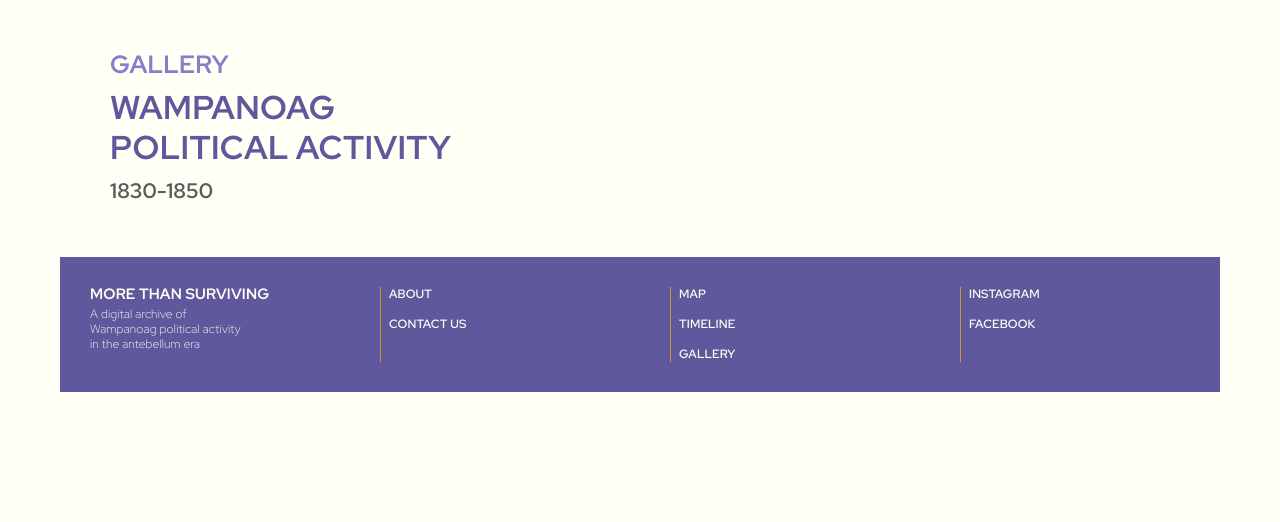
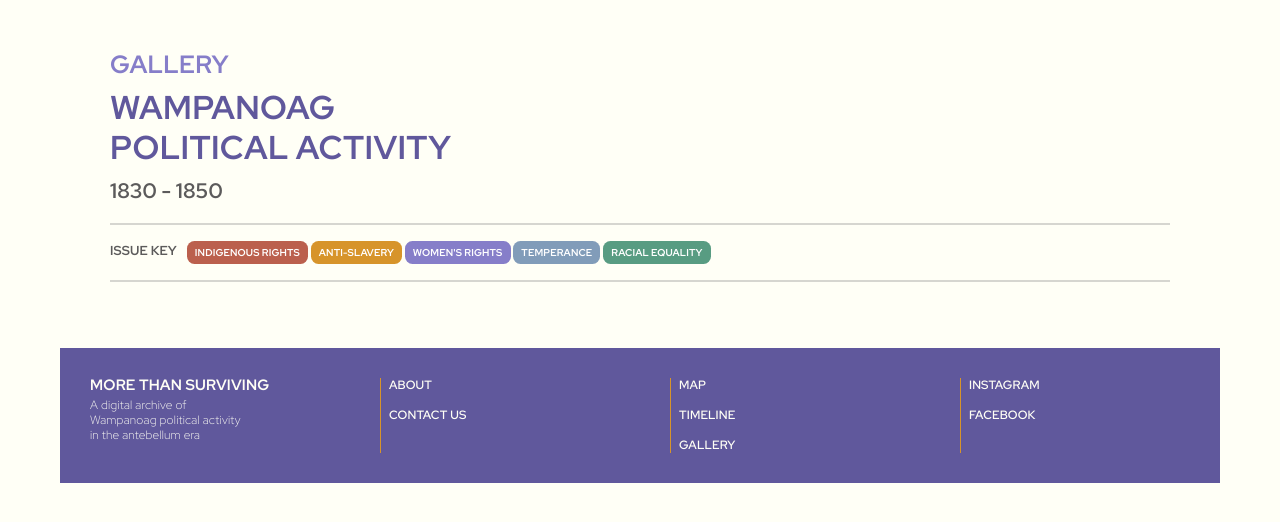
Before and after one commit to zeldaskywalker/more-than-surviving, a Django app: page /gallery/ in a window 1280 px wide. Shown: the part 100-622 px from the top of the page. Run offline with Django 4.2, Linux system fonts and the light colour scheme; some libraries are stand-ins or nearby versions.

Commit message:
Fix gallery view for activists.

```diff
--- a/mts/templates/gallery.html
+++ b/mts/templates/gallery.html
@@ -6,9 +6,21 @@
     <div style="width: 400px;">
         <h1>WAMPANOAG POLITICAL ACTIVITY</h1>
     </div>
-    <span class="caption" style="font-size: 21px; letter-spacing: 0.23px;">
-        1830-1850
-    </span>
+    <div class="caption" style="font-size:21px; letter-spacing: 0.23px; font-weight: 700;">
+        1830 - 1850
+    </div>
+    <hr style="border-top: 2px solid #5C5B5B;">
+    <div class="caption" id="issue-key">
+        <div style="padding-right:10px;">ISSUE KEY</div>
+        <div>
+          <button id="indigenous-rights-button" disabled>INDIGENOUS RIGHTS</button>
+          <button id="anti-slavery-button" disabled>ANTI-SLAVERY</button>
+          <button id="womens-rights-button" disabled>WOMEN'S RIGHTS</button>
+          <button id="temperance-button" disabled>TEMPERANCE</button>
+          <button id="racial-equality-button" disabled>RACIAL EQUALITY</button>
+        </div>
+    </div>
+    <hr style="border-top: 2px solid #5C5B5B;">
     <div class="row">
     {% for d in all_data %}
         <div class="col-md-3"><!-- HERE -->
@@ -16,7 +28,7 @@
                 <img class="card-img-top" src="{{d.image_url}}" alt="{{d.image_alt_text}}">
                 <div class="card-body">
                     <div style="font-size:16px; letter-spacing: 0.18px; font-weight: 700;">{{d.title}}</div>
-                    <div style="font-size:12px; letter-spacing: 0.13px;">{{d.dates}} | {{d.location}}</div>
+                    <div style="font-size:12px; letter-spacing: 0.13px; font-weight: 500;">{{d.dates}} | {{d.location}}</div>
                     <a href="{{d.button_path}}"><button>LEARN MORE</button></a>
                 </div>
             </div>
```
Also changed, not shown: mts/json_translation.py (+2 -6 lines).
